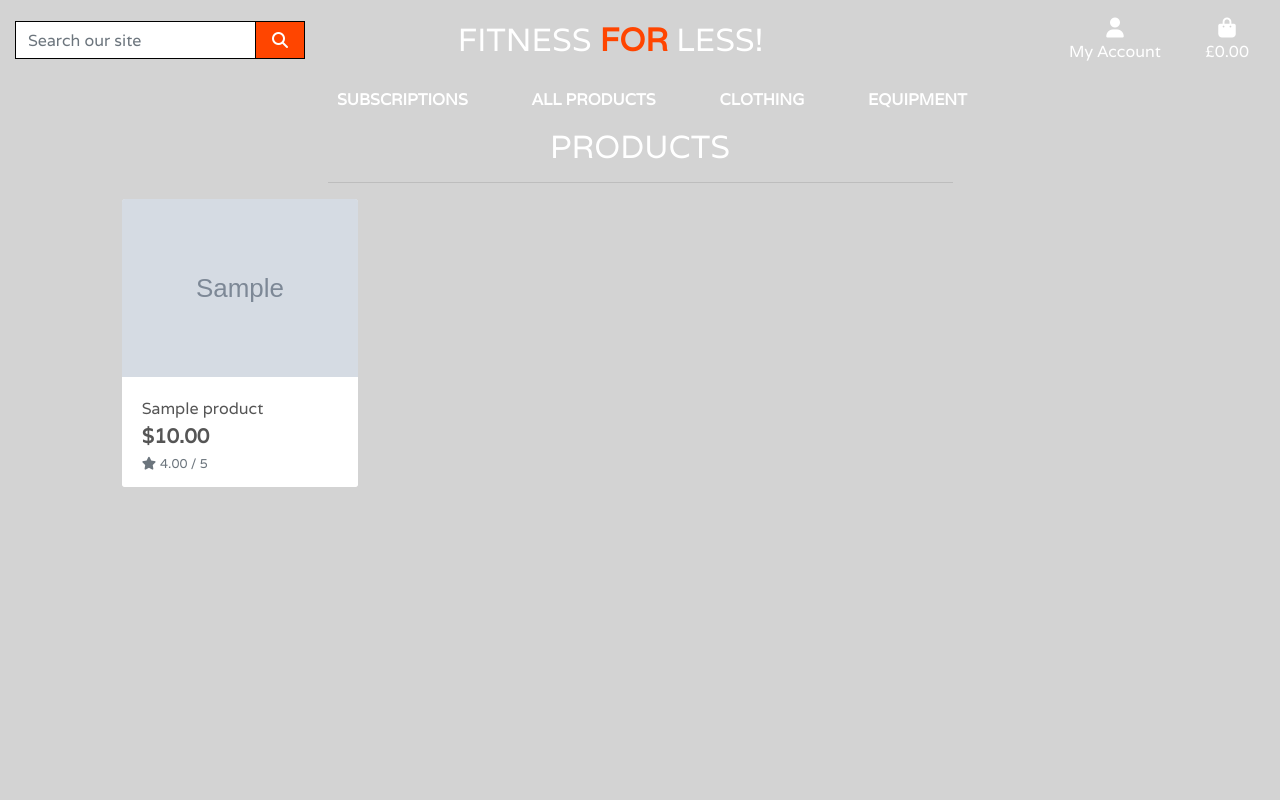
After one commit to rickysmithson/Fitness_For_Less, a Django app: page /products/ in a window 1280 px wide. The commit adds this page. Run offline with Django 3.2, Linux system fonts and the light colour scheme; tables that the repository leaves empty hold one stand-in row (values such as "Sample post"); grey boxes marked "Sample" are stand-in pictures; some libraries are stand-ins or nearby versions.

Commit message:
started product template

```diff
--- a/fitness_for_less/urls.py
+++ b/fitness_for_less/urls.py
@@ -7,4 +7,5 @@ urlpatterns = [
     path('admin/', admin.site.urls),
     path('accounts/', include('allauth.urls')),
     path('', include('home.urls')),
+    path('products/', include('products.urls')),
 ] + static(settings.MEDIA_URL, document_root=settings.MEDIA_ROOT)
--- /dev/null
+++ b/products/templates/products/products.html
@@ -0,0 +1,79 @@
+{% extends "base.html" %}
+{% load static %}
+
+{% block page_header %}
+    <div class="container header-container">
+        <div class="row">
+            <div class="col"></div>
+        </div>
+    </div>
+{% endblock %}
+
+{% block content %}
+    <div class="overlay"></div>
+    <div class="container-fluid">
+        <div class="row">
+            <div class="col text-center text-white mt-5">
+                <h2 class="logo-font">Products</h2>
+                <hr class="w-50 mb-1">
+            </div>
+        </div>
+        <div class="row">
+            <div class="product-container col-10 offset-1">
+                <div class="row mt-1 mb-2"></div>
+                <div class="row">
+                    {% for product in products %}
+                        <div class="col-sm-6 col-md-6 col-lg-4 col-xl-3">
+                            <div class="card h-100 border-0">
+                                {% if product.image %}
+                                <a href="">
+                                    <img class="card-img-top img-fluid" src="{{ product.image.url }}" alt="{{ product.name }}">
+                                </a>
+                                {% else %}
+                                <a href="">
+                                    <img class="card-img-top img-fluid" src="{{ MEDIA_URL }}noimage.png" alt="{{ product.name }}">
+                                </a>
+                                {% endif %}
+                                <div class="card-body pb-0">
+                                    <p class="mb-0">{{ product.name }}</p>
+                                </div>
+                                <div class="card-footer bg-white pt-0 border-0 text-left">
+                                    <div class="row">
+                                        <div class="col">
+                                            <p class="lead mb-0 text-left font-weight-bold">${{ product.price }}</p>
+                                            {% if product.rating %}
+                                                <small class="text-muted"><i class="fas fa-star mr-1"></i>{{ product.rating }} / 5</small>
+                                            {% else %}
+                                                <small class="text-muted">No Rating</small>
+                                            {% endif %}
+                                        </div>
+                                    </div>
+                                </div>
+                            </div>
+                        </div>
+                        {% if forloop.counter|divisibleby:1 %}
+                            <div class="col-12 d-sm-none mb-5">
+                                <hr>
+                            </div>
+                        {% endif %}
+                        {% if forloop.counter|divisibleby:2 %}
+                            <div class="col-12 d-none d-sm-block d-md-block d-lg-none mb-5">
+                                <hr>
+                            </div>
+                        {% endif %}
+                        {% if forloop.counter|divisibleby:3 %}
+                            <div class="col-12 d-none d-lg-block d-xl-none mb-5">
+                                <hr>
+                            </div>
+                        {% endif %}
+                        {% if forloop.counter|divisibleby:4 %}
+                            <div class="col-12 d-none d-xl-block mb-5">
+                                <hr>
+                            </div>
+                        {% endif %}
+                    {% endfor %}
+                </div>
+            </div>
+        </div>
+    </div>
+{% endblock %}
--- /dev/null
+++ b/products/urls.py
@@ -0,0 +1,7 @@
+from django.contrib import admin
+from django.urls import path
+from . import views
+
+urlpatterns = [
+    path('', views.all_products, name='products')
+]
--- a/products/views.py
+++ b/products/views.py
@@ -1,3 +1,15 @@
 from django.shortcuts import render
+from .models import Product
 
 # Create your views here.
+
+def all_products(request):
+    """ A view to show all products, including sorting and search queries """
+
+    products = Product.objects.all()
+
+    context = {
+        'products': products,
+    }
+
+    return render(request, 'products/products.html', context)
--- a/static/css/base.css
+++ b/static/css/base.css
@@ -5,7 +5,7 @@ html {
 body {
    background: url('/media/1087589.jpg') no-repeat center center fixed;
     background-size: cover;
-    height: 100vh ;
+    height: calc(100vh - 164px);
     color: #555;
 
     font-family: 'Varela';
@@ -59,9 +59,9 @@ body {
 .view-products-button:hover,
 .view-products-button:active,
 .view-products-button:focus,
-.btn-black:hover,
-.btn-black:active,
-.btn-black:focus {
+.btn-white:hover,
+.btn-white:active,
+.btn-white:focus {
     background: orangered;
     color: white;
 }
@@ -84,6 +84,16 @@ body {
 
 .border-white {
     border: 1px solid white !important;
+}
+
+.overlay {
+	height: 100%;
+	width: 100%;
+	top: 0;
+	left: 0;
+	position: fixed;
+	background: lightgray;
+	z-index: -1;
 }
 
 /* -------------------------------- Media Queries */
--- a/templates/base.html
+++ b/templates/base.html
@@ -61,7 +61,7 @@
             <div class="col-12 col-lg-4  my-auto py-1 py-lg-0">
                 <ul class="list-inline list-unstyled text-center text-lg-right my-0">
                     <li class="list-inline-item dropdown">
-                        <a class="text-white nav-link" href="#" id="user-options" data-toggle="dropdown" aria-haspopup="true" aria-expanded="false">
+                        <a class="text-white btn-white nav-link" href="#" id="user-options" data-toggle="dropdown" aria-haspopup="true" aria-expanded="false">
                             <div class="text-center">
                                 <div><i class="fas fa-user fa-lg"></i></div>
                                 <p class="my-0">My Account</p>
@@ -81,7 +81,7 @@
                         </div>
                     </li>
                     <li class="list-inline-item">
-                        <a class="{% if grand_total %}text-info font-weight-bold{% else %}text-white{% endif %} nav-link" href="">
+                        <a class="{% if grand_total %}text-info font-weight-bold{% else %}text-white btn-white {% endif %} nav-link" href="">
                             <div class="text-center">
                                 <div><i class="fas fa-shopping-bag fa-lg"></i></div>
                                 <p class="my-0">
```
